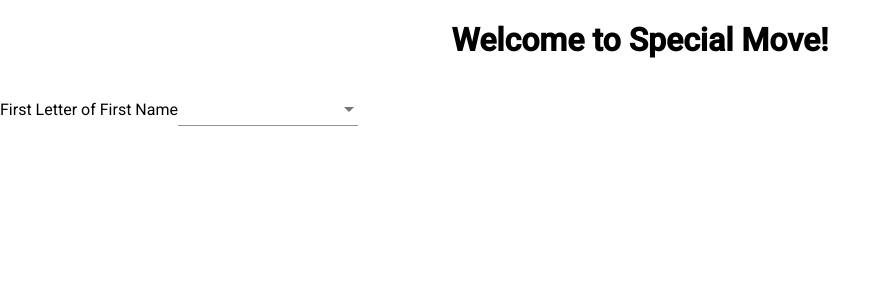
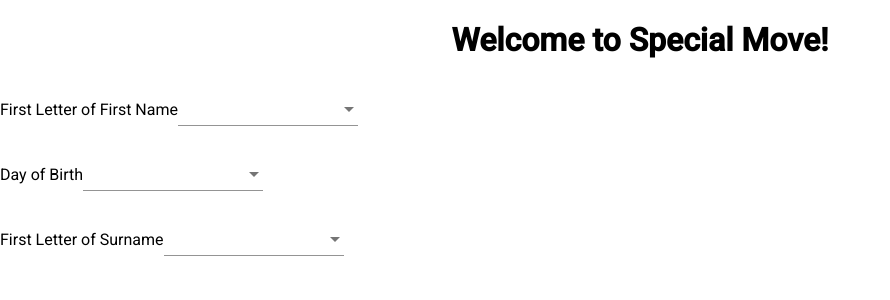
Before and after one commit to boogermanus/SpecialMoves, an Angular app: page / in a window 1280 px wide. Shown: the top 300 px of the page, without its empty margins (0-890 px from the left). Built offline with nearby package versions, Linux system fonts and the light colour scheme.

Commit message:
finish UI and additional tests

```diff
--- a/src/app/app.component.html
+++ b/src/app/app.component.html
@@ -7,9 +7,24 @@
 <div>
   <mat-label id="lblFirstLetter">First Letter of First Name</mat-label>
   <mat-form-field id="selectFirstLetter">
-    <mat-select #selectFirstLetter>
+    <mat-select>
       <mat-option *ngFor="let record of firstLetter" [value]="record.letter">{{record.letter}}</mat-option>
     </mat-select>
   </mat-form-field>
-  <mat-label id="lblFirstMove">{{selectFirstLetter.value}}</mat-label>
 </div>
+<div>
+  <mat-label id="lblDayOfBirth">Day of Birth</mat-label>
+  <mat-form-field id="selectDayOfBirth">
+    <mat-select>
+      <mat-option *ngFor="let record of dayOfBirth" [value]="record.dayOfBirth">{{record.dayOfBirth}}</mat-option>
+    </mat-select>
+  </mat-form-field>
+</div>
+<div>
+  <mat-label id="lblSurnameLetter">First Letter of Surname</mat-label>
+  <mat-form-field id="selectSurnameLetter">
+    <mat-select>
+      <mat-option *ngFor="let record of surnameLetter" [value]="record.letter">{{record.letter}}</mat-option>
+    </mat-select>
+  </mat-form-field>
+</div>
--- a/src/app/app.component.ts
+++ b/src/app/app.component.ts
@@ -1,6 +1,7 @@
 import { Component } from '@angular/core';
 import { SpecialMoveService } from './special-move.service';
 import { LetterMove } from './interfaces/LetterMove';
+import { NumberMove } from './interfaces/NumberMove';
 
 @Component({
   selector: 'app-root',
@@ -10,9 +11,19 @@
 export class AppComponent {
   public title = 'Special Move';
   private service: SpecialMoveService;
+
   public get firstLetter(): LetterMove[] {
     return this.service.firstLetter;
   }
+
+  public get dayOfBirth(): NumberMove[] {
+    return this.service.dayOfBirth;
+  }
+
+  public get surnameLetter(): LetterMove[] {
+    return this.service.surname;
+  }
+
   constructor(service: SpecialMoveService) {
     this.service = service;
   }
```
Also changed, not shown: 1 other file (tests, documents, lock files or other folders).
